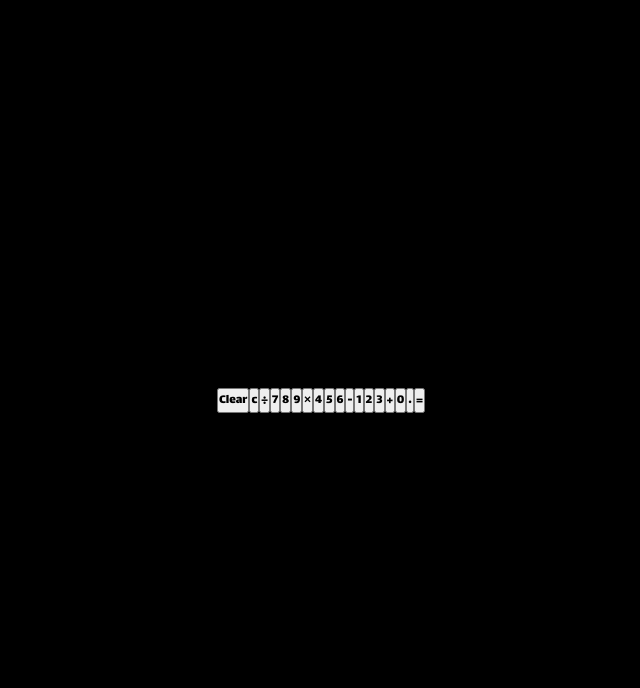
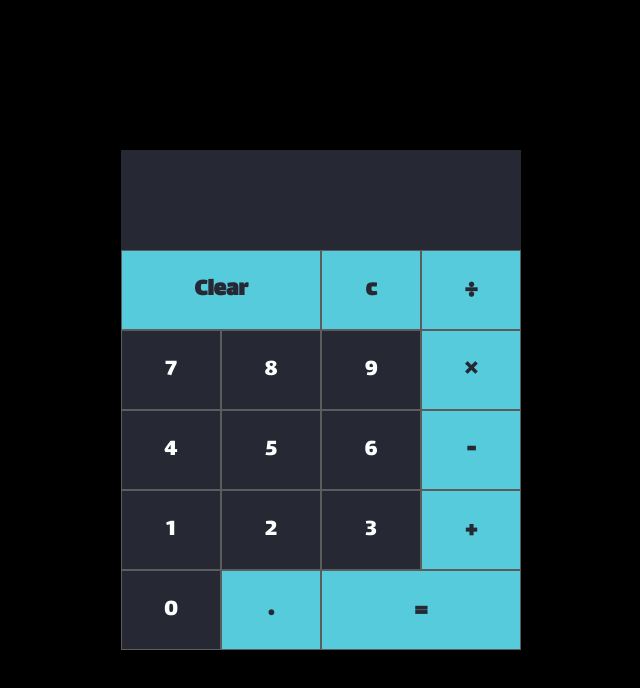
Before and after one commit to ByteFoundryX/react-calculator, a React (Create React App) app: page / in a window 1280 px wide. Shown: the top 688 px of the page, without its empty margins (319-959 px from the left). Built offline with nearby package versions, Linux system fonts and the light colour scheme.

Commit message:
Styling the CSS section

```diff
--- a/src/Calculator.css
+++ b/src/Calculator.css
@@ -0,0 +1,43 @@
+.container{
+    width: 400px;
+}
+
+.screen{
+    height: 100px;
+    line-height: 100px;
+    padding: 0 20px;
+    font-size: 30px;
+    text-align: right;
+    background-color: #262834;
+    color: white;
+
+}
+
+.buttons{
+
+    display: flex;
+    flex-wrap: wrap;
+
+}
+
+button{
+    width: 100px;
+    height: 80px;
+    border: 0;
+    outline: 0;
+    color: white;
+    background: #262834;
+    cursor: pointer;
+    font-size: 25px;
+    border: 1px solid rgb(92, 92, 92);
+}
+
+.color{
+    background-color: #56cbdb;
+    color: #262834;
+    font-weight: bold;
+}
+
+.twocol{
+    width: 200px;
+}
--- a/src/Calculator.js
+++ b/src/Calculator.js
@@ -1,3 +1,4 @@
+import './Calculator.css'
 
 function Calculator() {
 
@@ -5,24 +6,24 @@ function Calculator() {
         <div className="container" >
             <div className="screen"></div>
             <div className="buttons">
-                <button>Clear</button>
-                <button>c</button>
-                <button>÷</button>
+                <button className="color twocol" >Clear</button>
+                <button className="color" >c</button>
+                <button className="color">÷</button>
                 <button>7</button>
                 <button>8</button>
                 <button>9</button>
-                <button>×</button>
+                <button className="color">×</button>
                 <button>4</button>
                 <button>5</button>
                 <button>6</button>
-                <button>-</button>
+                <button className="color">-</button>
                 <button>1</button>
                 <button>2</button>
                 <button>3</button>
-                <button>+</button>
+                <button className="color">+</button>
                 <button>0</button>
-                <button>.</button>
-                <button>=</button>
+                <button className="color">.</button>
+                <button className="color twocol"  >=</button>
             </div>
         </div>
     )
```
